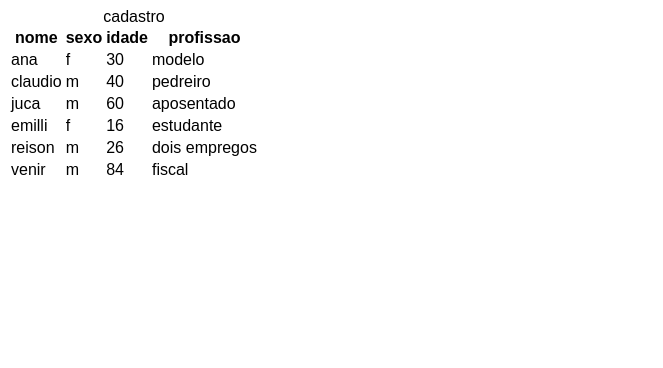
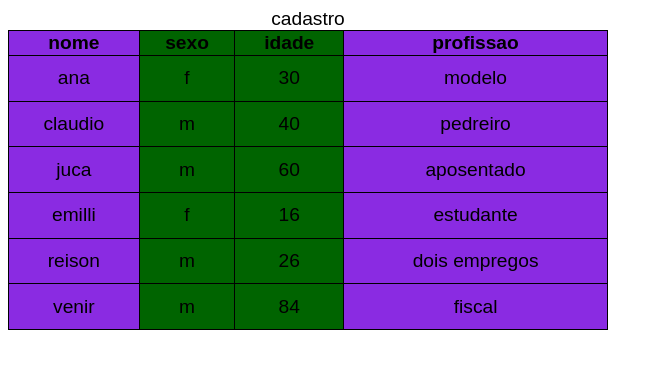
Before and after one commit to raspini-shipster/html-css, a plain HTML site: page curso-html/desafio-tabelas/tabela004.html in a window 1280 px wide. Shown: the whole page, without its empty margins (0-663 px from the left). Drawn offline with Linux system fonts and the light colour scheme.

Commit message:
Update tabela004.html

```diff
--- a/curso-html/desafio-tabelas/tabela004.html
+++ b/curso-html/desafio-tabelas/tabela004.html
@@ -6,21 +6,49 @@
     <title>main um exemplo de tabela</title>
     <style>
         body {
+
             font-family: Arial, Helvetica, sans-serif;
+            font-size: larger;
+        }
+        table {
+            width: 600px;
+            height: 300px;
+            border-collapse: collapse;
+
+        }
+        th,td {
+            border: 1px solid black;
+            text-align: center;
+
+        }
+        .roxo {
+            background-color: blueviolet;
+        }
+         .verde {
+            background-color: darkgreen;
+         }
+         div#container {
+            overflow-x: auto;
          }
     </style>
 </head>
 <body>
+    <div id="container">
         <table>
+            <colgroup>
+                <col class="roxo">
+                <col class="verde" span="2">
+
+                <col class="roxo">
+            </colgroup>
             <caption>cadastro</caption>
             <thead>
                 <tr>
-                <th>nome</th>
-                <th>sexo</th>
-                <th>idade</th>
-                <th>profissao</th>
+                    <th scope="col">nome</th>
+                    <th scope="col">sexo</th>
+                    <th scope="col">idade</th>
+                    <th scope="col">profissao</th>
                 </tr>
-
             </thead>
             <tbody>
               <tr>
@@ -28,7 +56,6 @@
                  <td>f</td>
                   <td>30</td>
                    <td>modelo</td>
-
               </tr>
               <tr>
                  <td>claudio</td>
@@ -62,9 +89,9 @@
                   </tr>
             </tbody>
             <tfoot>
-
             </tfoot>
         </table>
+    </div>
 
 </body>
 </html>
```
Lines whose indentation alone changed are shown as unchanged.
